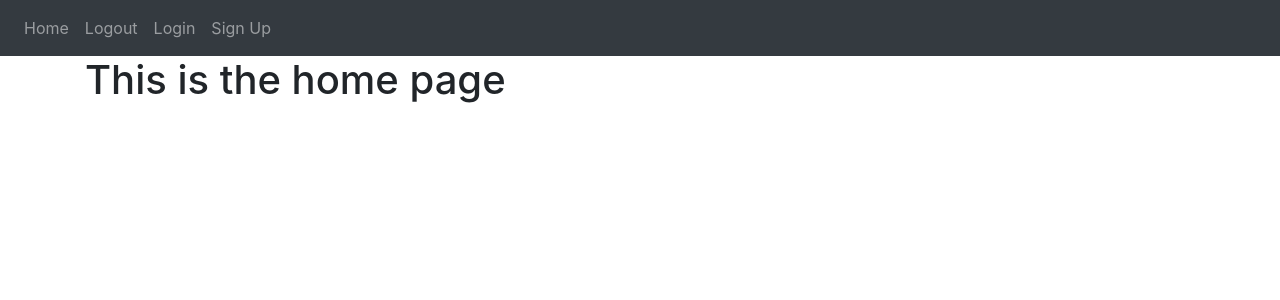
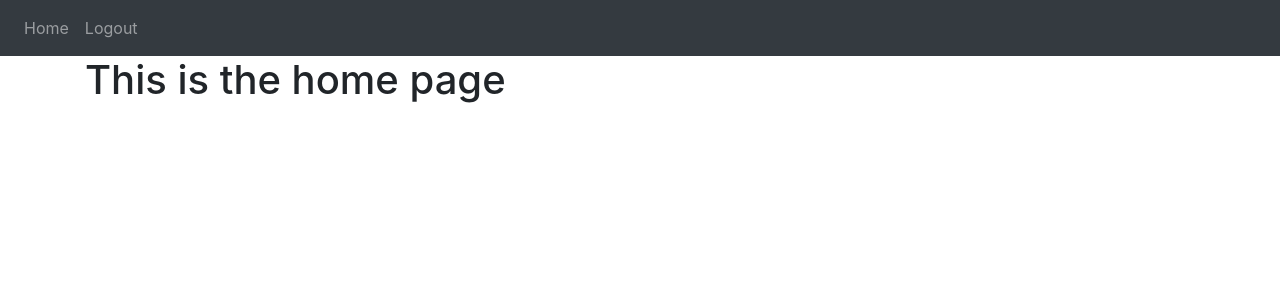
Before and after one commit to AkshayBenny/flask-blog, a Flask app: page / in a window 1280 px wide. Shown: the top 300 px of the page. Run offline with Flask 3, Linux system fonts and the light colour scheme; a user stored in the database is signed in; some libraries are stand-ins or nearby versions.

Commit message:
auth complete

```diff
--- a/website/auth.py
+++ b/website/auth.py
@@ -24,7 +24,7 @@ def login():
         else:
             flash("Email does not exist.", category="error")
 
-    return render_template("login.html", title='Login', page_name='Login page')
+    return render_template("login.html", title='Login', page_name='Login page', user=current_user)
 
 
 @auth.route('/logout', methods=['POST', 'GET'])
@@ -63,4 +63,4 @@ def sign_up():
             login_user(user, remember=True)
             return redirect(url_for('views.home'))
 
-    return render_template("sign_up.html", title='Sign Up', page_name='Sign Up page')
+    return render_template("sign_up.html", title='Sign Up', page_name='Sign Up page', user=current_user)
--- a/website/templates/base.html
+++ b/website/templates/base.html
@@ -30,6 +30,7 @@
 				class="collapse navbar-collapse"
 				id="navbar">
 				<div class="navbar-nav">
+					{% if user.is_authenticated %}
 					<a
 						class="nav-item nav-link"
 						id="home"
@@ -42,6 +43,7 @@
 						href="/auth/logout"
 						>Logout</a
 					>
+					{% else %}
 					<a
 						class="nav-item nav-link"
 						id="login"
@@ -54,6 +56,7 @@
 						href="/auth/sign_up"
 						>Sign Up</a
 					>
+					{% endif %}
 				</div>
 			</div>
 		</nav>
--- a/website/views.py
+++ b/website/views.py
@@ -7,4 +7,4 @@ views = Blueprint('views', __name__)
 @views.route('/')
 @login_required
 def home():
-    return render_template("home.html")
+    return render_template("home.html", user=current_user)
```
